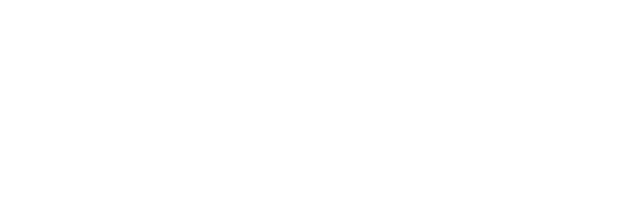
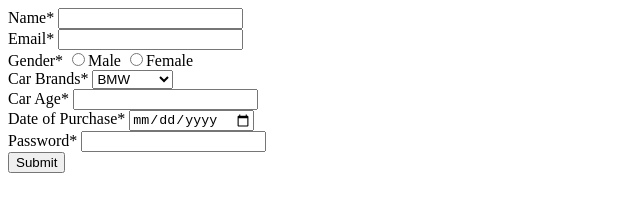
Before and after one commit to acciojob/car-insurance-form-Shreya-1403, a website: page main.html in a window 1280 px wide. Shown: the whole page, without its empty margins (0-640 px from the left). Drawn offline with Linux system fonts and the light colour scheme.

Commit message:
created a submission

```diff
--- a/main.html
+++ b/main.html
@@ -8,6 +8,28 @@
 
 <body>
 	<!-- the entire body must be written by student -->
+	<form action="" method="post">
+        <label for="name">Name*</label>
+        <input type="text" name="name" id="name" required> <br>
+        <label for="email">Email*</label>
+        <input type="email" name="email" id="email" required> <br>
+        <label for="gender">Gender*</label>
+        <input type="radio" name="gender" id="gender" required>Male
+        <input type="radio" name="gender" id="gender" required>Female <br>
+        <label for="cars">Car Brands*</label>
+        <select name="cars" id="cars" required>
+            <option value="BMW">BMW</option>
+            <option value="Audi">Audi</option>
+            <option value="Mercedez">Mercedez</option>
+        </select> <br>
+        <label for="carage">Car Age*</label>
+        <input type="number" name="carage" id="carage" required><br>
+        <label for="dop">Date of Purchase*</label>
+        <input type="date" name="dop" id="dop" required> <br>
+        <label for="password">Password*</label>
+        <input type="password" name="password" id="password" required> <br>
+        <button type="submit">Submit</button>
+    </form>
     <script type="text/javascript" src="./script.js">
 </script>
 
```
